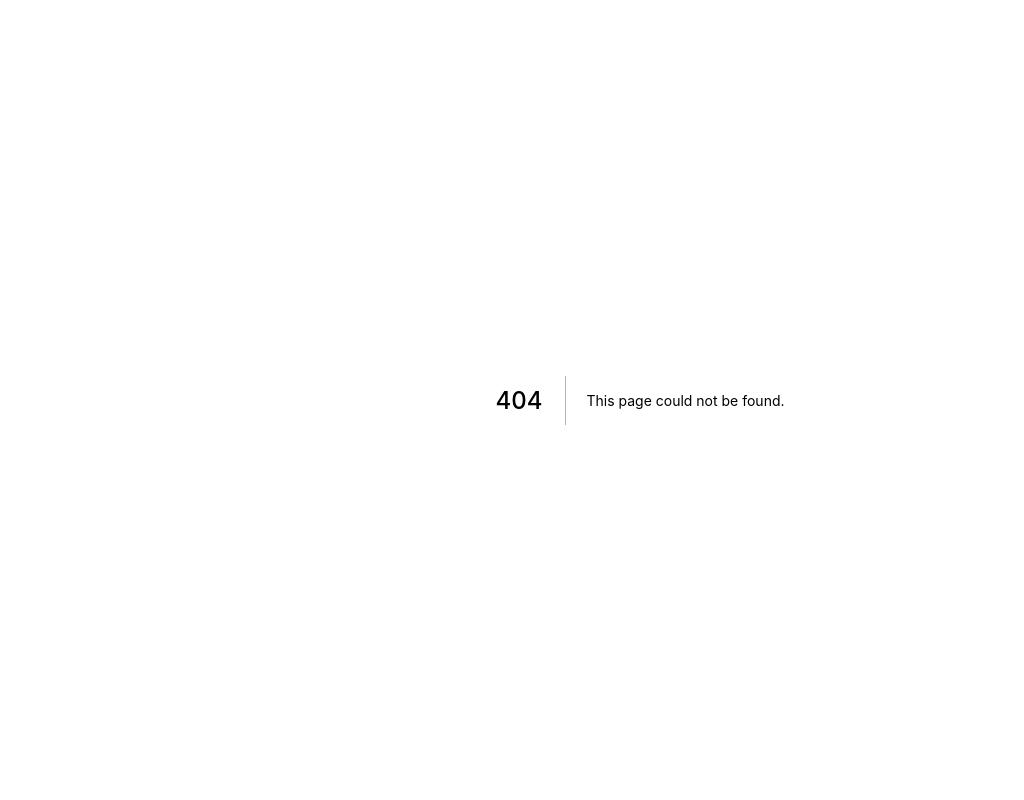
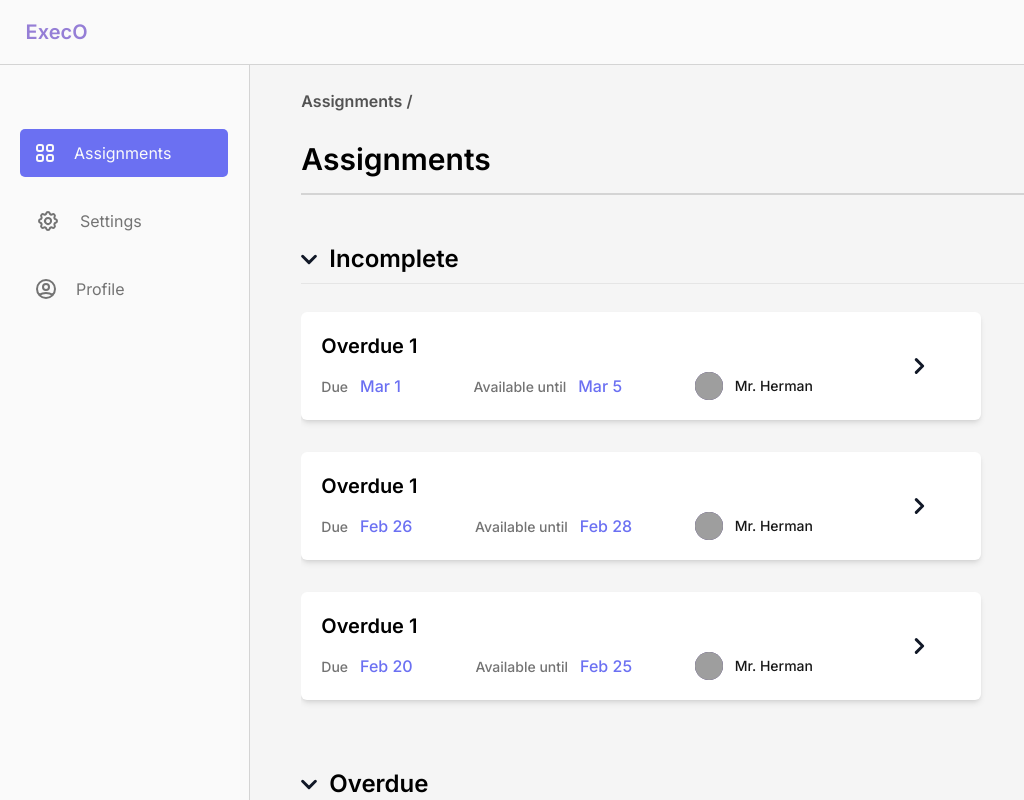
Before and after one commit to ExecO66/execo66-web, a Next.js app: page /assignments in a window 1280 px wide. Before the commit this address had no page. Shown: the whole page, without its empty margins (0-1024 px from the left). Built offline with nearby package versions, Linux system fonts and the light colour scheme; grey boxes are pictures that could not be loaded.

Commit message:
Add assignments page

```diff
--- a/next.config.js
+++ b/next.config.js
@@ -1,6 +1,9 @@
 /** @type {import('next').NextConfig} */
 const nextConfig = {
   reactStrictMode: true,
+  images: {
+    domains: process.env.NODE_ENV == "production" ? [] : ["picsum.photos"],
+  },
 };
 
 module.exports = nextConfig;
--- /dev/null
+++ b/src/components/BaseDropdownList.tsx
@@ -0,0 +1,44 @@
+import { SvgChevronDown } from "icons/ChevronDown";
+import { FC, useState } from "react";
+
+export interface BaseDropdownListProps<T> {
+  title: string;
+  list: T[];
+  ListElement: FC<T>;
+  open: boolean;
+}
+// eslint-disable-next-line @typescript-eslint/no-explicit-any
+export const BaseDropdownList: FC<BaseDropdownListProps<any>> = <T,>({
+  list,
+  title,
+  ListElement,
+  open: defaultOpen = false,
+}: BaseDropdownListProps<T>) => {
+  const [open, setOpen] = useState(defaultOpen);
+
+  return (
+    <div className="w-full h-full">
+      <div
+        className="flex items-center gap-3 select-none cursor-pointer"
+        onClick={() => setOpen(!open)}
+      >
+        <SvgChevronDown
+          className={`w-4 h-4 transition-all duration-300 ${
+            open ? "" : "-rotate-90"
+          }`}
+        />
+        <h1 className="text-contrast font-semibold text-2xl">{title}</h1>
+      </div>
+      <div className="w-1/2 bg-neutral-200 my-2 h-[1.5px]"></div>
+      <article
+        className={`w-2/3 py-5 flex flex-col gap-8 overflow-hidden ${
+          open ? "" : "max-h-0 py-0"
+        }`}
+      >
+        {list.map((x, i) => {
+          return <ListElement key={i + "dl"} {...x} />;
+        })}
+      </article>
+    </div>
+  );
+};
--- /dev/null
+++ b/src/components/EclipseProfilePicture.tsx
@@ -0,0 +1,30 @@
+import { FC } from "react";
+import Image from "next/image";
+
+export interface EclipseProfilePictureProps
+  extends React.ComponentPropsWithoutRef<"div"> {
+  imgUrl: string;
+  alt: string;
+  className?: string;
+}
+
+export const EclipseProfilePicture: FC<EclipseProfilePictureProps> = ({
+  imgUrl,
+  alt = "",
+  className = "",
+  ...props
+}) => {
+  return (
+    <div
+      className={`overflow-hidden rounded-full ${className} bg-primary-900 relative`}
+      {...props}
+    >
+      <Image
+        src={imgUrl}
+        alt={alt}
+        layout="fill"
+        className="object-contain w-full"
+      />
+    </div>
+  );
+};
--- a/src/components/Header.tsx
+++ /dev/null
@@ -1,10 +0,0 @@
-import { FC } from "react";
-
-export const Header: FC<{ text: string }> = ({ text }) => {
-  return (
-    <>
-      <h1 className="text-contrast font-semibold text-2xl">{text}</h1>
-      <div className="w-full bg-secondary my-4" style={{ height: "3px" }}></div>
-    </>
-  );
-};
--- /dev/null
+++ b/src/components/Path.tsx
@@ -0,0 +1,9 @@
+import { FC } from "react";
+
+export const Path: FC<{ path: string }> = ({ path }) => {
+  return (
+    <article>
+      <h1 className="font-semibold text-neutral-600">{path}</h1>
+    </article>
+  );
+};
--- /dev/null
+++ b/src/components/SectionHeader.tsx
@@ -0,0 +1,10 @@
+import { FC } from "react";
+
+export const SectionHeader: FC<{ text: string }> = ({ text }) => {
+  return (
+    <>
+      <h1 className="text-contrast font-semibold text-3xl">{text}</h1>
+      <div className="w-full h-[1.5px] bg-neutral-300 my-4"></div>
+    </>
+  );
+};
--- /dev/null
+++ b/src/modules/assignments/Assignment.tsx
@@ -0,0 +1,74 @@
+import { EclipseProfilePicture } from "components/EclipseProfilePicture";
+import { SvgChevronDown } from "icons/ChevronDown";
+import Link from "next/link";
+import { FC } from "react";
+import * as utils from "utils";
+
+export interface AssignmentProps {
+  id: string;
+  title: string;
+  availableUntil: Date;
+  due: Date;
+  teacherInfo: {
+    profilePicture: string;
+    username: string;
+  };
+}
+
+export const Assignment: FC<AssignmentProps> = ({
+  title,
+  id,
+  due,
+  availableUntil,
+  teacherInfo,
+}) => {
+  return (
+    <Link href={`/assignments/${id}`}>
+      <a>
+        <div className="w-5/6 max-w-[680px] px-5 py-5 bg-[#ffffff] hover:bg-primary-100 shadow-md rounded-md grid grid-cols-[1fr_50px] items-center">
+          <div className="w-5/6 grid sm:grid-rows-2 gap-3">
+            <div className="w-full overflow-hidden">
+              <h1 className="font-semibold text-xl overflow-hidden whitespace-nowrap overflow-ellipsis">
+                {title}
+              </h1>
+            </div>
+            <div className="w-full flex flex-col sm:flex-row gap-3 sm:gap-0 justify-between sm:items-center">
+              <div>
+                <span className="mr-3 text-sm text-neutral-500 font-medium whitespace-nowrap">
+                  Due
+                </span>
+                <span className="text-subprimary-400 font-medium whitespace-nowrap">{`${utils.getMonthAbbr(
+                  due
+                )} ${due.getDate()}`}</span>
+              </div>
+
+              <div>
+                <span className="mr-3 text-sm text-neutral-500 font-medium whitespace-nowrap">
+                  Available until
+                </span>
+                <span className="text-subprimary-400 font-medium whitespace-nowrap">{`${utils.getMonthAbbr(
+                  availableUntil
+                )} ${availableUntil.getDate()}`}</span>
+              </div>
+
+              <div className="flex items-center gap-3">
+                <EclipseProfilePicture
+                  className="w-7 h-7 inline-block"
+                  imgUrl="https://picsum.photos/200/200"
+                  alt=""
+                />
+                <span className="font-medium text-neutral-900 text-sm">
+                  {teacherInfo.username}
+                </span>
+              </div>
+            </div>
+          </div>
+
+          <div className="1/6">
+            <SvgChevronDown className="-rotate-90 w-4 h-4" />
+          </div>
+        </div>
+      </a>
+    </Link>
+  );
+};
--- /dev/null
+++ b/src/modules/assignments/PageAssignmentsList.tsx
@@ -0,0 +1,99 @@
+import { SectionHeader } from "components/SectionHeader";
+import { MainLayout } from "components/MainLayout";
+import { Path } from "components/Path";
+import { NextPage } from "next";
+import {
+  BaseDropdownList,
+  BaseDropdownListProps,
+} from "components/BaseDropdownList";
+import { Assignment, AssignmentProps } from "./Assignment";
+import { useScreenType } from "hooks/useScreenType";
+import { ISOStringToDate } from "utils";
+
+export const PageAssigmentsList: NextPage = () => {
+  const assignments = [
+    {
+      title: "Overdue 1",
+      availableUntil: ISOStringToDate("2022-03-05T19:03:20-06:00"),
+      due: ISOStringToDate("2022-03-01T19:03:20-06:00"),
+      id: "1",
+      teacherInfo: {
+        profilePicture: "",
+        username: "Mr. Herman",
+      },
+    },
+    {
+      title: "Overdue 1",
+      availableUntil: ISOStringToDate("2022-02-28T19:03:20-06:00"),
+      due: ISOStringToDate("2022-02-26T19:03:20-06:00"),
+      id: "1",
+      teacherInfo: {
+        profilePicture: "",
+        username: "Mr. Herman",
+      },
+    },
+    {
+      title: "Overdue 1",
+      availableUntil: ISOStringToDate("2022-02-25T19:03:20-06:00"),
+      due: ISOStringToDate("2022-02-20T19:03:20-06:00"),
+      id: "1",
+      teacherInfo: {
+        profilePicture: "",
+        username: "Mr. Herman",
+      },
+    },
+  ] as AssignmentProps[];
+
+  const { isMobile } = useScreenType();
+
+  return (
+    <MainLayout>
+      <section className="w-full h-full bg-neutral-100 prevent-sb-repos">
+        <div className="mx-[3%] my-6">
+          <div className="">
+            <Path path="Assignments /" />
+          </div>
+          <div className="w-3/4 mt-7">
+            <SectionHeader text="Assignments" />
+          </div>
+          <div className="mt-12">
+            <div className="pb-12">
+              <BaseDropdownList
+                {...({
+                  title: "Incomplete",
+                  list: assignments.filter((x) => new Date() < x.due),
+                  ListElement: Assignment,
+                  open: true,
+                } as BaseDropdownListProps<AssignmentProps>)}
+              />
+            </div>
+            <div className="pb-12">
+              <BaseDropdownList
+                {...({
+                  title: "Overdue",
+                  list: assignments.filter(
+                    (x) => new Date() > x.due && new Date() < x.availableUntil
+                  ),
+                  ListElement: Assignment,
+                  open: true,
+                } as BaseDropdownListProps<AssignmentProps>)}
+              />
+            </div>
+            <div className="pb-16">
+              <BaseDropdownList
+                {...({
+                  title: "Past",
+                  list: assignments.filter(
+                    (x) => new Date() > x.due && new Date() > x.availableUntil
+                  ),
+                  ListElement: Assignment,
+                  open: isMobile,
+                } as BaseDropdownListProps<AssignmentProps>)}
+              />
+            </div>
+          </div>
+        </div>
+      </section>
+    </MainLayout>
+  );
+};
--- /dev/null
+++ b/src/pages/assignments.tsx
@@ -0,0 +1,3 @@
+import { PageAssigmentsList } from "modules/assignments/PageAssignmentsList";
+
+export default PageAssigmentsList;
--- a/src/styles/globals.css
+++ b/src/styles/globals.css
@@ -40,7 +40,8 @@
   --color-neutral-50: #fafafa;
 }
 
-html {
+html,
+.prevent-sb-repos {
   /* prevent overflow-y page reposition */
   padding-left: calc(100vw - 100%);
 }
--- /dev/null
+++ b/src/utils/DateUtils.ts
@@ -0,0 +1,78 @@
+export const months = [
+  "January",
+  "February",
+  "March",
+  "April",
+  "May",
+  "June",
+  "July",
+  "August",
+  "September",
+  "October",
+  "November",
+  "December",
+];
+
+export const monthsAbbr = [
+  "Jan",
+  "Feb",
+  "Mar",
+  "Apr",
+  "May",
+  "June",
+  "July",
+  "Aug",
+  "Sept",
+  "Oct",
+  "Nov",
+  "Dec",
+];
+
+export function getMonthAbbr(date: Date): string {
+  return monthsAbbr[date.getMonth()];
+}
+
+export function getMonthFullname(date: Date): string {
+  return months[date.getMonth()];
+}
+
+export function toISOString(date: Date): string {
+  const tzo = -date.getTimezoneOffset();
+  const dif = tzo >= 0 ? "+" : "-";
+  const pad = function (num: number) {
+    return (num < 10 ? "0" : "") + num;
+  };
+
+  return (
+    date.getFullYear() +
+    "-" +
+    pad(date.getMonth() + 1) +
+    "-" +
+    pad(date.getDate()) +
+    "T" +
+    pad(date.getHours()) +
+    ":" +
+    pad(date.getMinutes()) +
+    ":" +
+    pad(date.getSeconds()) +
+    dif +
+    pad(Math.floor(Math.abs(tzo) / 60)) +
+    ":" +
+    pad(Math.abs(tzo) % 60)
+  );
+}
+
+// 2022-02-27T19:03:20-06:00
+export function ISOStringToDate(dateStr: string): Date {
+  const date = new Date();
+  const [yr, mon, day, hr, min, sec] = dateStr.split(/[-T:+]/gi);
+
+  date.setFullYear(parseInt(yr));
+  date.setMonth(parseInt(mon) - 1);
+  date.setDate(parseInt(day));
+  date.setHours(parseInt(hr));
+  date.setMinutes(parseInt(min));
+  date.setSeconds(parseInt(sec));
+
+  return date;
+}
--- /dev/null
+++ b/src/utils/index.ts
@@ -0,0 +1 @@
+export * from "./DateUtils";
```
